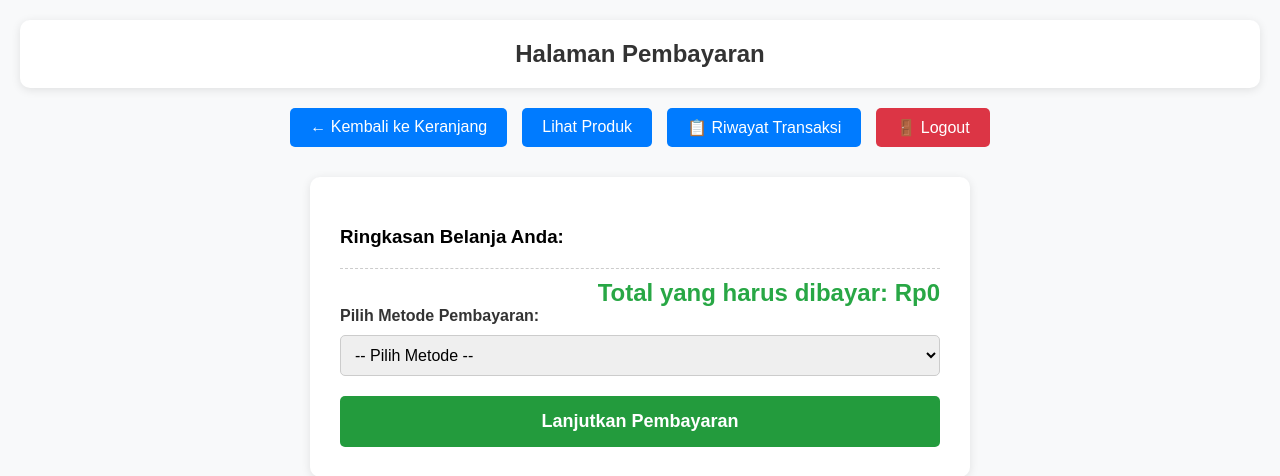
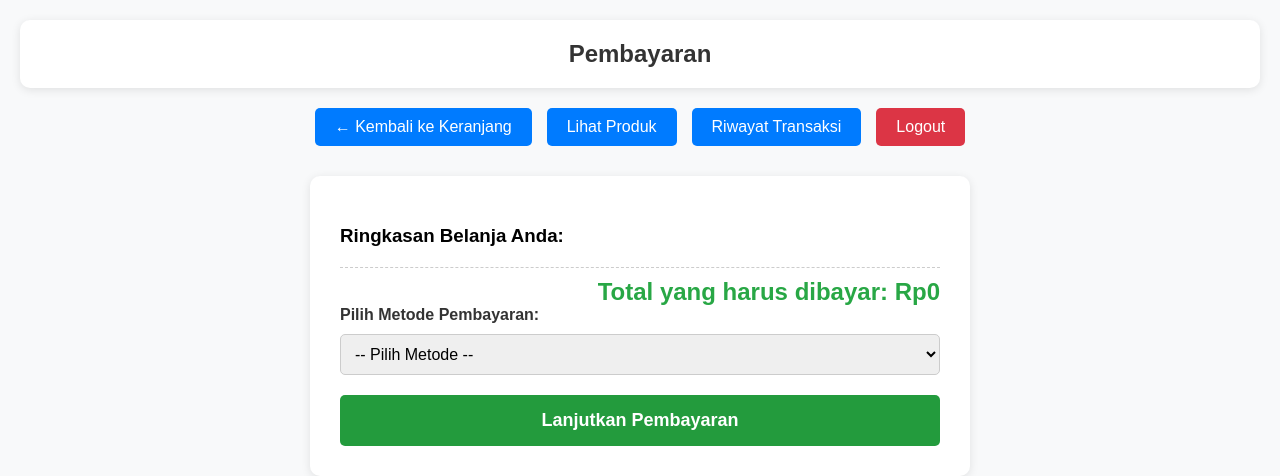
Before and after one commit to LouisF-min/Project, a CodeIgniter 4 app: the page made by app/Views/bayar.php in a window 1280 px wide. Shown: the top 476 px of the page. Run offline with PHP 8.4 and a stand-in for CodeIgniter, Linux system fonts and the light colour scheme; the template is opened without the code that fills it, so the values that code supplies are empty; some libraries are stand-ins or nearby versions.

Commit message:
ubah bayar

```diff
--- a/app/Views/bayar.php
+++ b/app/Views/bayar.php
@@ -114,14 +114,14 @@
 </head>
 <body>
     <div class="header">
-        <h2>Halaman Pembayaran</h2>
+        <h2>Pembayaran</h2>
     </div>
 
     <div class="navigation">
         <a href="/keranjang" class="nav-link">← Kembali ke Keranjang</a>
         <a href="/produk" class="nav-link">Lihat Produk</a>
-        <a href="/transaksi" class="nav-link">📋 Riwayat Transaksi</a>
-        <a href="/logout" class="nav-link logout-link">🚪 Logout</a>
+        <a href="/transaksi" class="nav-link">Riwayat Transaksi</a>
+        <a href="/logout" class="nav-link logout-link">Logout</a>
     </div>
 
     <div class="payment-container">
```
